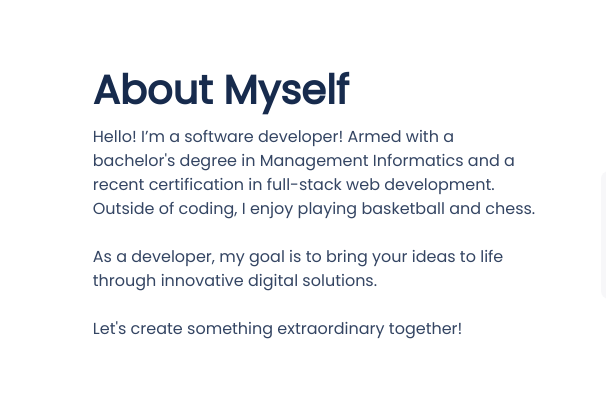
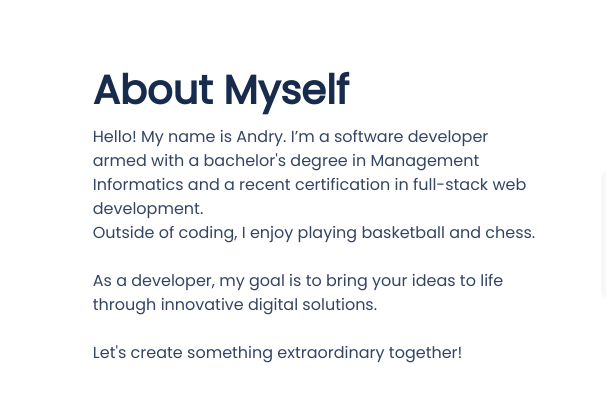
Before and after one commit to rbd3/rbd3.github.io, a website: page index.html in a window 1280 px wide. Shown: the part 4800-5203 px from the top of the page, 0-606 px from the left. Drawn offline with Linux system fonts and the light colour scheme.

Commit message:
Update bio

```diff
--- a/index.html
+++ b/index.html
@@ -91,8 +91,8 @@
         <div class="about-container">
         <h3 class="about-text">About Myself</h3>
         <p class="summary">
-            Hello! I’m a software developer!
-            Armed with a bachelor's degree in Management Informatics and a recent certification in full-stack web development.<br>
+            Hello! My name is Andry. I’m a software developer
+            armed with a bachelor's degree in Management Informatics and a recent certification in full-stack web development.<br>
             Outside of coding, I enjoy playing basketball and chess. <br><br>
             As a developer, my goal is to bring your ideas to life through innovative digital solutions.
             <br><br>Let's create something extraordinary together!
--- a/popup.css
+++ b/popup.css
@@ -340,7 +340,7 @@ small {
   }
 
   to {
-    background-color: #22e210;
+    background-color: #89ca83;
   }
 
 }
```
